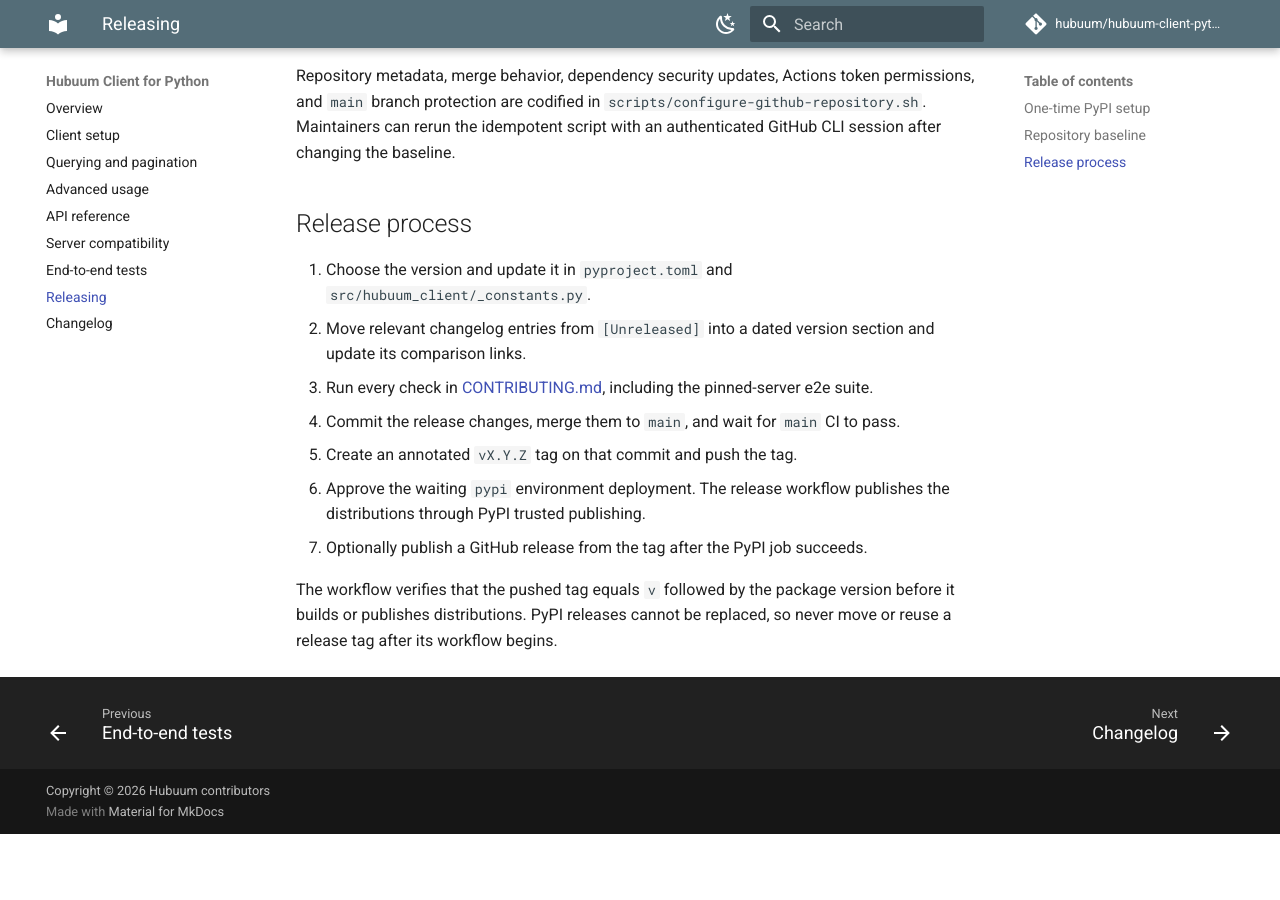
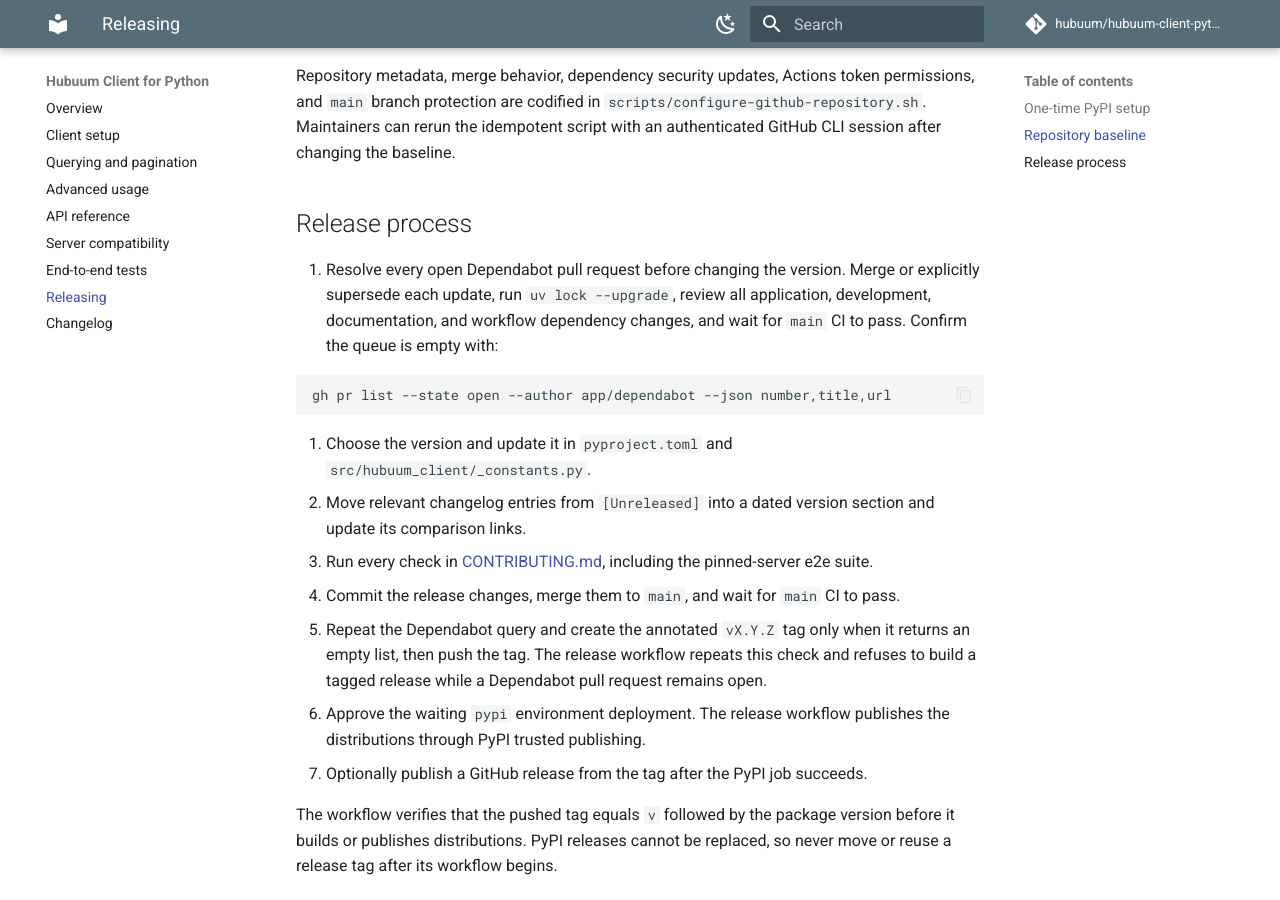
Before and after one commit to hubuum/hubuum-client-python, an MkDocs documentation site: the page built from docs/releasing.md, in a window 1280 px wide and 900 px high, scrolled down 863 px. Built offline with MkDocs 1.6.1 and Material for MkDocs 9.7.7, drawn with Linux system fonts in a browser that asks for light colours; comment, search, counter and statistics services are not loaded; before the commit the page ends 1697 px from its top, so only the background shows below that.

Commit message:
Prepare 0.0.5 release with dependency gate (#16)
## What changed

- incorporates and supersedes the open Ruff 0.16 Dependabot update
- refreshes every locked dependency to the latest compatible release
- updates the package version and release documentation to 0.0.5
- adds an explicit no-open-Dependabot release rule to `AGENTS.md` and
the maintainer guide
- adds a tag-time GitHub Actions guard that refuses releases while a
Dependabot PR is open
- adopts Ruff 0.16.1 Markdown formatting

## Why

v0.0.4 was released while dependency updates were still open. This
change makes dependency resolution a documented and executable release
prerequisite so future releases fail safely.

## Verification

- Ruff format and lint
- mypy strict typing
- Bandit and Zizmor 1.29.0
- 343 unit tests, 97.18% coverage
- strict MkDocs build
- package sdist and wheel build
- pip-audit: no known dependency vulnerabilities
- exact Hubuum v0.0.8 OpenAPI contract: 196 operations
- pinned Hubuum v0.0.8 Docker e2e: 9/9 passed using the built 0.0.5
wheel on Python 3.14

---------

Signed-off-by: dependabot[bot] <support@github.com>
Co-authored-by: dependabot[bot] <49699333+dependabot[bot]@users.noreply.github.com>

````diff
--- a/docs/releasing.md
+++ b/docs/releasing.md
@@ -35,19 +35,31 @@
 
 ## Release process
 
-1. Choose the version and update it in `pyproject.toml` and
+1. Resolve every open Dependabot pull request before changing the version.
+   Merge or explicitly supersede each update, run `uv lock --upgrade`, review
+   all application, development, documentation, and workflow dependency
+   changes, and wait for `main` CI to pass. Confirm the queue is empty with:
+
+   ```bash
+   gh pr list --state open --author app/dependabot --json number,title,url
+   ```
+
+2. Choose the version and update it in `pyproject.toml` and
    `src/hubuum_client/_constants.py`.
-2. Move relevant changelog entries from `[Unreleased]` into a dated version
+3. Move relevant changelog entries from `[Unreleased]` into a dated version
    section and update its comparison links.
-3. Run every check in
+4. Run every check in
    [CONTRIBUTING.md](https://github.com/hubuum/hubuum-client-python/blob/main/CONTRIBUTING.md),
    including the pinned-server e2e suite.
-4. Commit the release changes, merge them to `main`, and wait for `main` CI to
+5. Commit the release changes, merge them to `main`, and wait for `main` CI to
    pass.
-5. Create an annotated `vX.Y.Z` tag on that commit and push the tag.
-6. Approve the waiting `pypi` environment deployment. The release workflow
+6. Repeat the Dependabot query and create the annotated `vX.Y.Z` tag only when
+   it returns an empty list, then push the tag. The release workflow repeats
+   this check and refuses to build a tagged release while a Dependabot pull
+   request remains open.
+7. Approve the waiting `pypi` environment deployment. The release workflow
    publishes the distributions through PyPI trusted publishing.
-7. Optionally publish a GitHub release from the tag after the PyPI job
+8. Optionally publish a GitHub release from the tag after the PyPI job
    succeeds.
 
 The workflow verifies that the pushed tag equals `v` followed by the package
--- a/pyproject.toml
+++ b/pyproject.toml
@@ -4,7 +4,7 @@
 
 [project]
 name = "hubuum-client"
-version = "0.0.4"
+version = "0.0.5"
 description = "Modern typed Python client for Hubuum server v0.0.8"
 readme = "README.md"
 requires-python = ">=3.11"
@@ -53,7 +53,7 @@
   "pytest-asyncio>=0.24,<2",
   "pytest-cov>=6,<8",
   "respx>=0.22,<1",
-  "ruff>=0.9,<1",
+  "ruff>=0.16.0,<1",
   "zizmor>=1.27,<2",
 ]
 
````
Also changed, not shown: AGENTS.md (+14 -0 lines), CHANGELOG.md (+15 -1 lines), README.md (+4 -10 lines), docs/compatibility.md (+1 -0 lines), docs/index.md (+3 -2 lines), docs/querying.md (+2 -6 lines), 3 other files.
